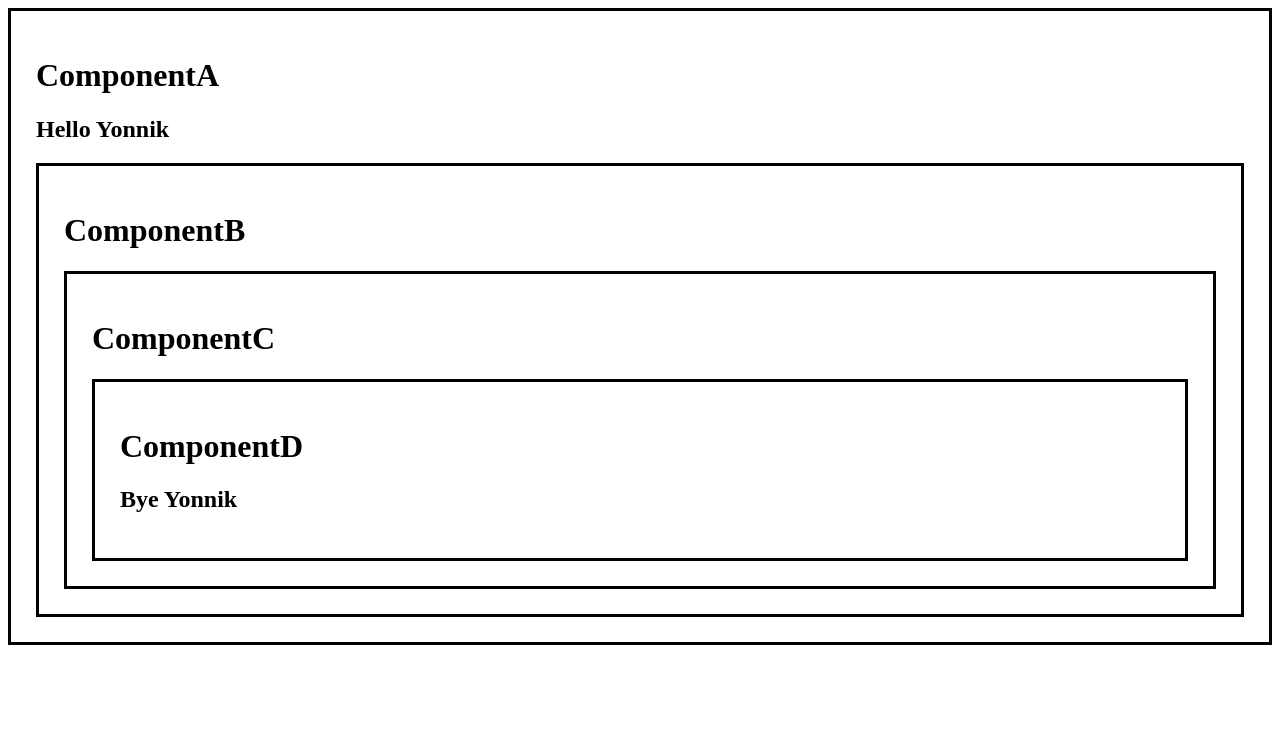
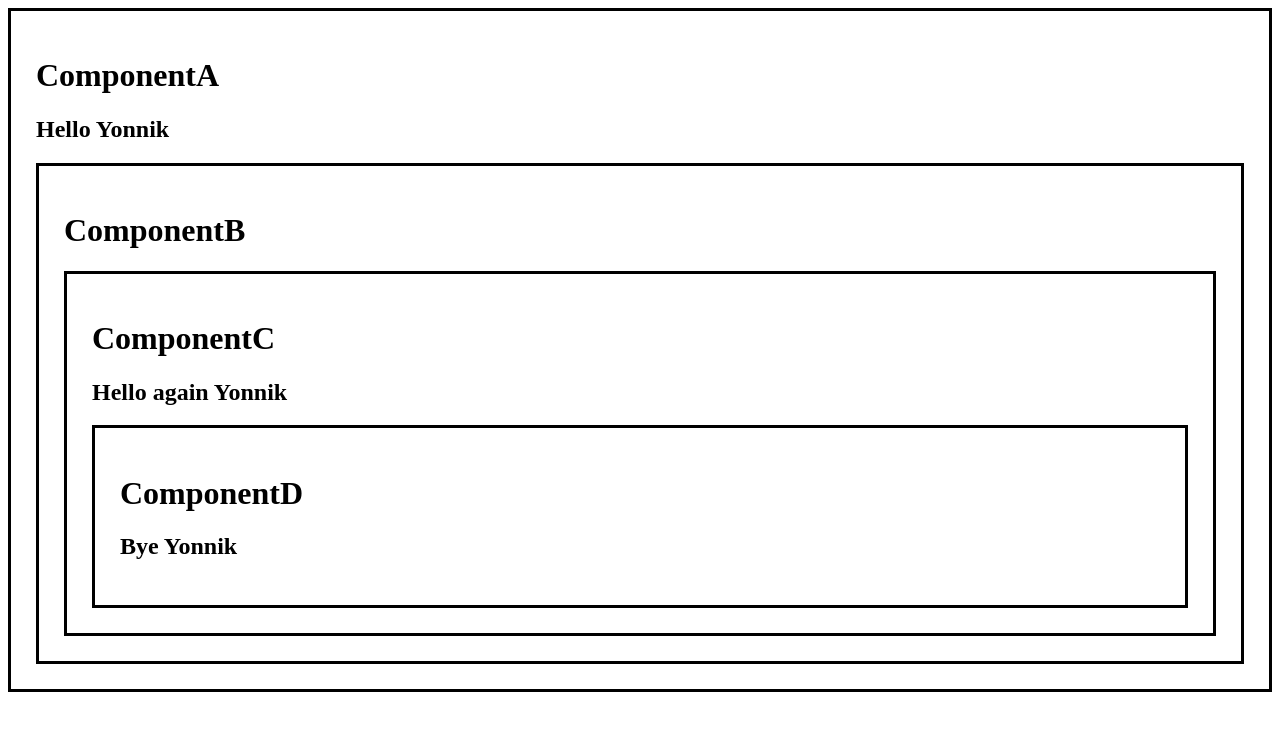
Before and after one commit to Daddanoy/react-course, a React (Vite) app in the folder my-react-ap/: page / in a window 1280 px wide. Shown: the top 730 px of the page. Built offline with nearby package versions, Linux system fonts and the light colour scheme.

Commit message:
USECONTEXT ADDED THE PROVIDER AND CONSUMER FUNCTIONS

```diff
--- a/my-react-ap/src/ComponentA.jsx
+++ b/my-react-ap/src/ComponentA.jsx
@@ -1,6 +1,8 @@
 
-import React, {useState} from 'react'
+import React, {useState, createContext} from 'react'
 import ComponentB from "./ComponentB"
+
+export const UserContext = createContext();
 
 function ComponentA(){
 
@@ -11,8 +13,10 @@
     <div className="box">
         <h1>ComponentA</h1>
         <h2>{`Hello ${user}`}</h2>
+        <UserContext.Provider value={user}>
+          <ComponentB user={user}/>
+        </UserContext.Provider>
 
-        <ComponentB user={user}/>
 
     </div>
   )
--- a/my-react-ap/src/ComponentB.jsx
+++ b/my-react-ap/src/ComponentB.jsx
@@ -1,12 +1,12 @@
 import ComponentC from "./ComponentC"
 
-function ComponentB(props){
+function ComponentB(){
 
   return(
 
     <div className="box">
         <h1>ComponentB</h1>
-        <ComponentC user={props.user}/>
+        <ComponentC />
     </div>
   )
 
--- a/my-react-ap/src/ComponentC.jsx
+++ b/my-react-ap/src/ComponentC.jsx
@@ -1,11 +1,15 @@
+import React, {useContext} from 'react'
+import{UserContext} from './ComponentA'
 import ComponentD from "./ComponentD"
-function ComponentC(props){
+function ComponentC(){
 
+  const user = useContext(UserContext)
   return(
 
     <div className="box">
         <h1>ComponentC</h1>
-        <ComponentD user={props.user}/>
+        <h2>{`Hello again ${user}`}</h2>
+        <ComponentD />
     </div>
   )
 
--- a/my-react-ap/src/ComponentD.jsx
+++ b/my-react-ap/src/ComponentD.jsx
@@ -1,10 +1,16 @@
-function ComponentD(props){
+import React, {useContext} from 'react'
+import{UserContext} from './ComponentA'
+
+function ComponentD(){
+
+
+  const user = useContext(UserContext)
 
   return(
 
     <div className="box">
         <h1>ComponentD</h1>
-        <h2>{`Bye ${props.user}`}</h2>
+        <h2>{`Bye ${user}`}</h2>
     </div>
   )
 
```
